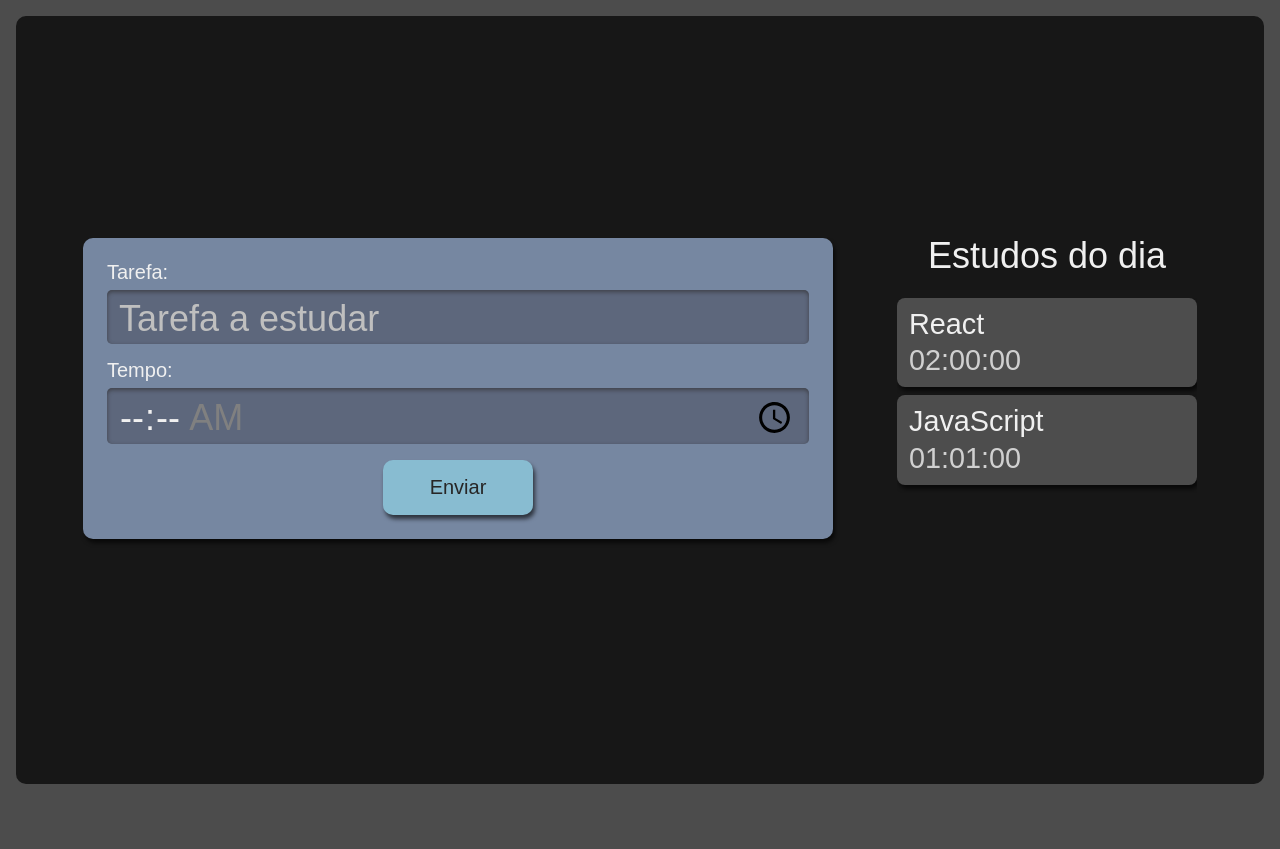
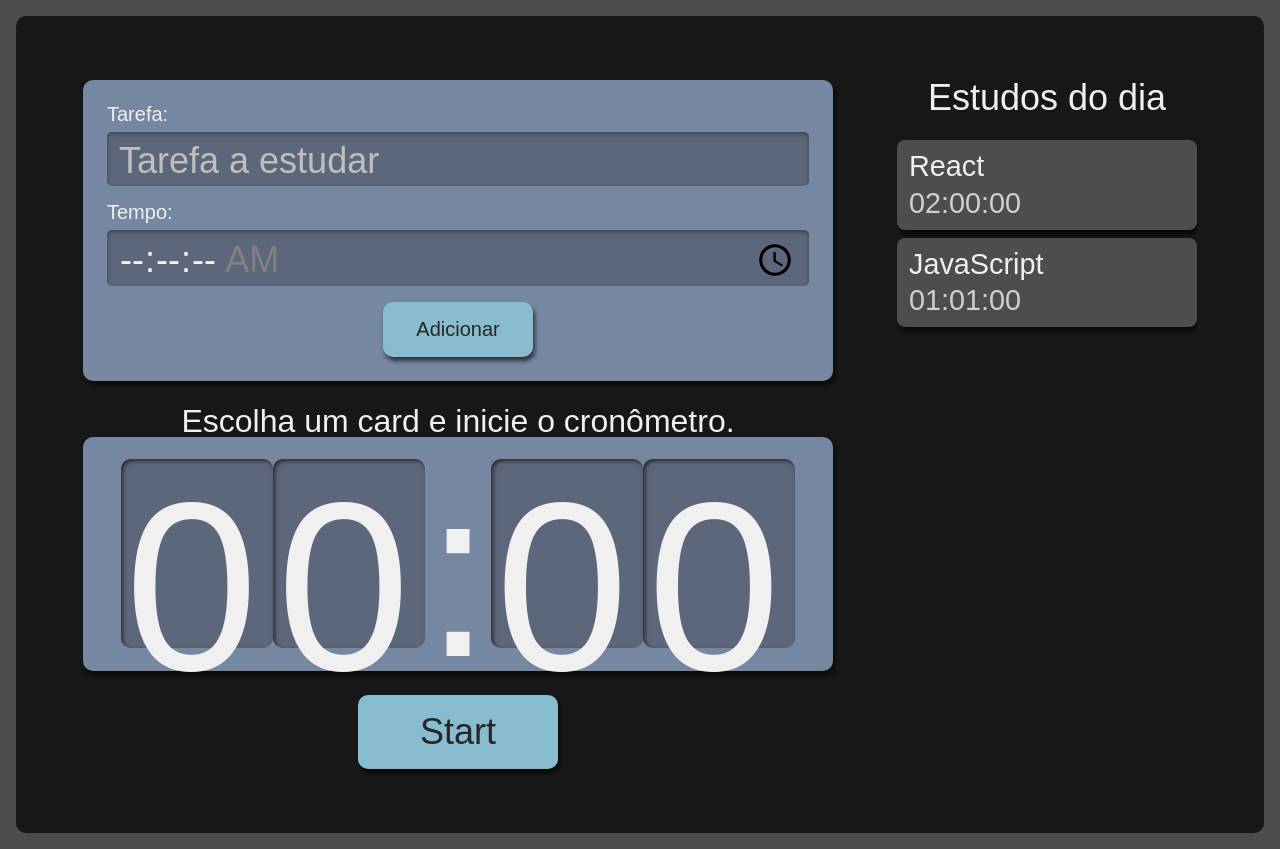
Before and after one commit to GuiRoger/ToDoList-Alura, a React (Create React App) app: page / in a window 1280 px wide. Before the commit the page ends 800 px from the top, so only its background shows below. Built offline with nearby package versions, Linux system fonts and the light colour scheme.

Commit message:
Timer criado, start de modulo de States

```diff
--- a/src/components/button/index.tsx
+++ b/src/components/button/index.tsx
@@ -1,10 +1,14 @@
 import React from 'react';
 
 import { ButtonComponentStyle } from './stylesButton';
+interface ButtonModel
+{
+  text:string
+}
 
+const Button :React.FC<ButtonModel> =({text}) =>
+{
 
-function Button() {
-
-  return <ButtonComponentStyle >Enviar</ButtonComponentStyle>;
+  return <ButtonComponentStyle >{text}</ButtonComponentStyle>;
 }
 export default Button;
--- a/src/components/button/stylesButton.ts
+++ b/src/components/button/stylesButton.ts
@@ -1,4 +1,5 @@
 import styled from 'styled-components';
+
 
 export const ButtonComponentStyle = styled.button`align-self: center;
 background-color: #88bcd1;
--- a/src/components/form/index.tsx
+++ b/src/components/form/index.tsx
@@ -26,6 +26,7 @@ function Form () {
         <label htmlFor="tempo">Tempo:</label>
         <input
         type="time"
+        step="1"
         name="tempo"
         id="tempo"
         min="00:00:00"
@@ -33,7 +34,9 @@ function Form () {
         required
         />
       </InputContainerStyle>
-      <Button />
+      <Button
+      text="Adicionar"
+      />
 
     </FormComponentStyle>
   );
--- a/src/components/list/index.tsx
+++ b/src/components/list/index.tsx
@@ -1,24 +1,23 @@
 import React from 'react';
-import {ItemStyledComponent, ListComponentStyle} from './list';
+import LiComponent, {ListComponentStyle} from './list';
 
 export default function List() {
-
-
-  const tarefas = [
+  let tarefas = [
     { name: 'React', tempo: '02:00:00' },
     { name: 'JavaScript', tempo: '01:01:00' }
   ]
 
   return (
     <ListComponentStyle>
-      <h2>Estudos do dia</h2>
+      <h2 onClick={()=>{
+        console.log("Tarefas", tarefas)
+        tarefas = [...tarefas,{name:'Estudar Estados',tempo:'02:00:00'}]
+        }} >Estudos do dia</h2>
       <ul>
 
         {tarefas.map((item,index) => (
-          <ItemStyledComponent  key={index}>
-            <h3>{item.name}</h3>
-            <span>{item.tempo}</span>
-          </ItemStyledComponent>
+          <LiComponent  Key={index} Titulo={item.name} Tempo={item.tempo} />
+
         ))}
       </ul>
     </ListComponentStyle>
--- a/src/components/list/list.ts
+++ b/src/components/list/list.tsx
@@ -1,4 +1,5 @@
 import styled from "styled-components";
+import React from 'react';
 
 //Encapsular Lis nos componentes criados caso seja concluido ou completo
 
@@ -32,8 +33,8 @@ export const  ListComponentStyle = styled.aside`
 `;
 
 
-
-export const ItemStyledComponent = styled.li`
+//Estilos da List Item
+ const ItemStyledComponent = styled.li`
   background-color: #4D4D4D;
   border-radius: 8px;
   box-shadow: 2px 4px 4px #0000009F;
@@ -55,6 +56,19 @@ export const ItemStyledComponent = styled.li`
     font-size: 1.8rem;
   }
 `;
+interface Li {
+  Tempo:string;
+  Titulo:string;
+  Key:number;
+}
+//Component da minha List Item
+ const LiComponent : React.FC<Li> = ({ Titulo,Tempo,Key})=>{
+  return (<ItemStyledComponent key={Key}>
+    <h3>{Titulo}</h3>
+  <span>{Tempo}</span>
+  </ItemStyledComponent>);
+};
+export default LiComponent;
 
 export const SelectedItem = styled.li`
   background-color: #292929;
--- /dev/null
+++ b/src/components/stopwatch/clock/clock.tsx
@@ -0,0 +1,37 @@
+import React from 'react';
+import styled from 'styled-components';
+
+
+const Clock : React.FC = ()=>{
+  const ClockStyled = styled.span`
+    background-color: #5D677C;
+    box-shadow: 2px 2px 4px #2B2B2B inset;
+    height: 3.6rem;
+    width: 3rem;
+    padding: 8px 4px;
+    border-radius: 10px;
+
+  @media screen and (min-width:1280px) {
+    height: 10.8rem;
+    width: 9rem;
+  }
+  `;
+  const DivisionClock = styled.span`
+
+  height: 4.2rem;
+
+  @media screen and (min-width:1280px) {
+    height: 12.6rem;
+  }
+
+  `;
+
+  return (<>
+    <ClockStyled>0</ClockStyled>
+    <ClockStyled>0</ClockStyled>
+    <DivisionClock>:</DivisionClock>
+    <ClockStyled>0</ClockStyled>
+    <ClockStyled>0</ClockStyled>
+  </>)
+}
+export default Clock;
--- /dev/null
+++ b/src/components/stopwatch/stopwatch.tsx
@@ -0,0 +1,79 @@
+import React from 'react';
+import styled from 'styled-components';
+import Button from '../button';
+import Clock from './clock/clock';
+
+interface CronometroModel{
+  time:string;
+}
+const StopWatch: React.FC<CronometroModel> = ()=>{
+  const StopWatchStyled = styled.div`
+    display: flex;
+    flex-direction: column;
+    align-items: center;
+    grid-area: cronometro;
+    .relogioWrapper {
+      align-items: center;
+      background-color: #7687A1;
+      border-radius: 10px;
+      box-shadow: 2px 4px 4px #0000009F;
+      box-sizing: border-box;
+      display: flex;
+      font-size: 5rem;
+      justify-content: center;
+      margin-bottom: 24px;
+      padding: 16px 12px;
+      width: 100%;
+    }
+
+    .titulo {
+      font-size: 2rem;
+    }
+    Button {
+      background-color: #88bcd1;
+      border-radius: 10px;
+      box-shadow: 2px 4px 4px #0000009F;
+      color: #272626;
+      cursor: pointer;
+      font-size: 1.25rem;
+      padding: 16px;
+      width: 150px;
+
+      &:active {
+        background-color: #7CA6B7;
+        box-shadow: 2px 2px 4px #0000009F inset;
+        cursor: auto;
+      }
+    }
+
+    @media screen and (min-width:1280px) {
+
+      .relogioWrapper{
+        font-size: 15rem;
+      }
+
+      p {
+        font-size: 2rem;
+      }
+
+      button {
+        grid-column-start: span 2;
+        justify-self: center;
+        width: 200px;
+        font-size: 2.25rem;
+      }
+    }
+  `;
+
+
+return(
+  <StopWatchStyled>
+    <p className="titulo">Escolha um card e inicie o cronômetro.</p>
+    <div className="relogioWrapper">
+      <Clock />
+    </div>
+    <Button text="Start" />
+  </StopWatchStyled>);
+}
+
+export default StopWatch;
--- a/src/pages/App.tsx
+++ b/src/pages/App.tsx
@@ -2,6 +2,7 @@ import React from 'react';
 
 import Form from '../components/form/index';
 import List from '../components/list/index';
+import StopWatch from '../components/stopwatch/stopwatch';
 import AppStyled from './styles';
 
 function App() {
@@ -10,6 +11,7 @@ function App() {
     <AppStyled>
       <Form/>
       <List/>
+      <StopWatch time={''}/>
     </AppStyled>
   );
 }
```
Also changed, not shown: 1 other file (tests, documents, lock files or other folders).
